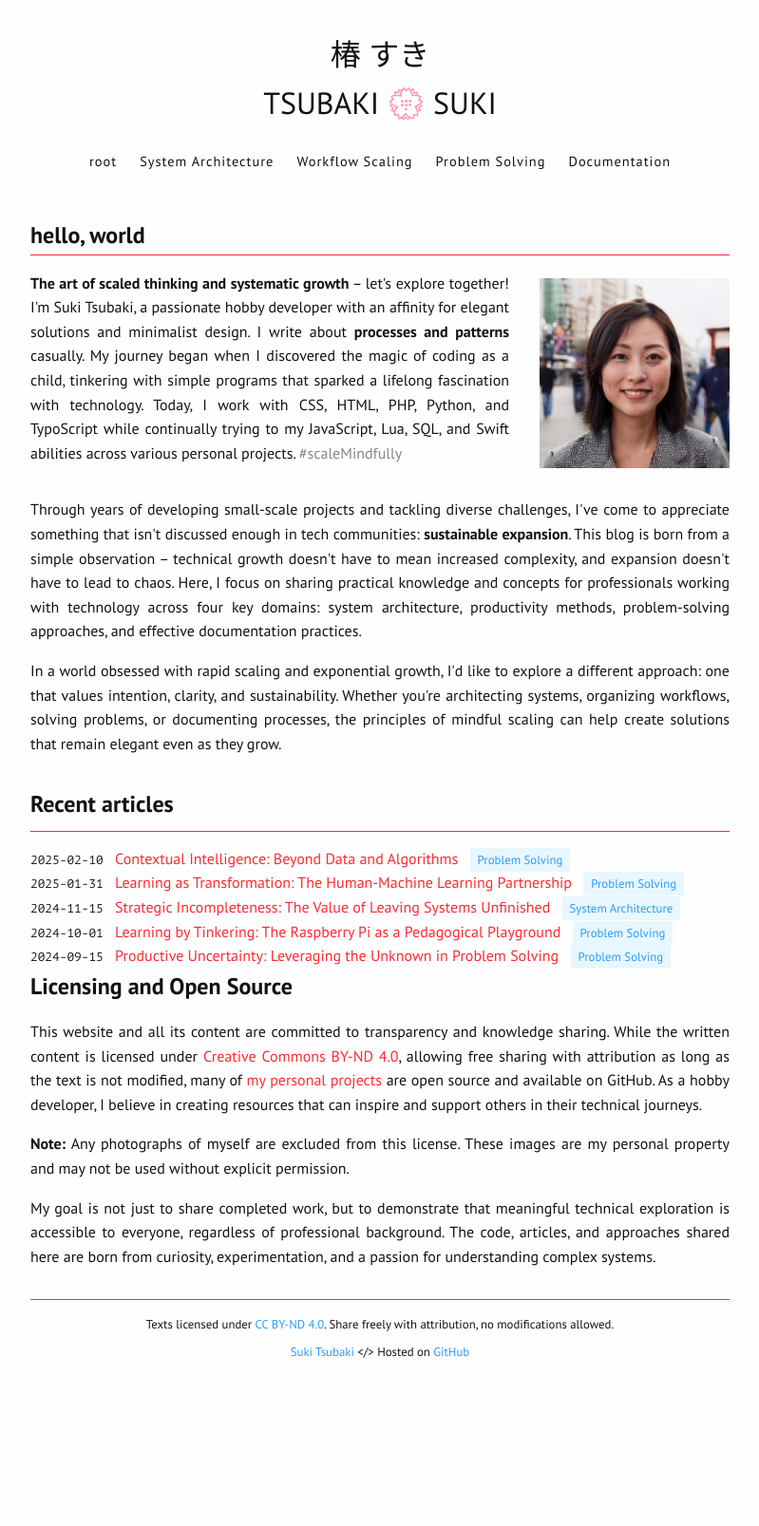
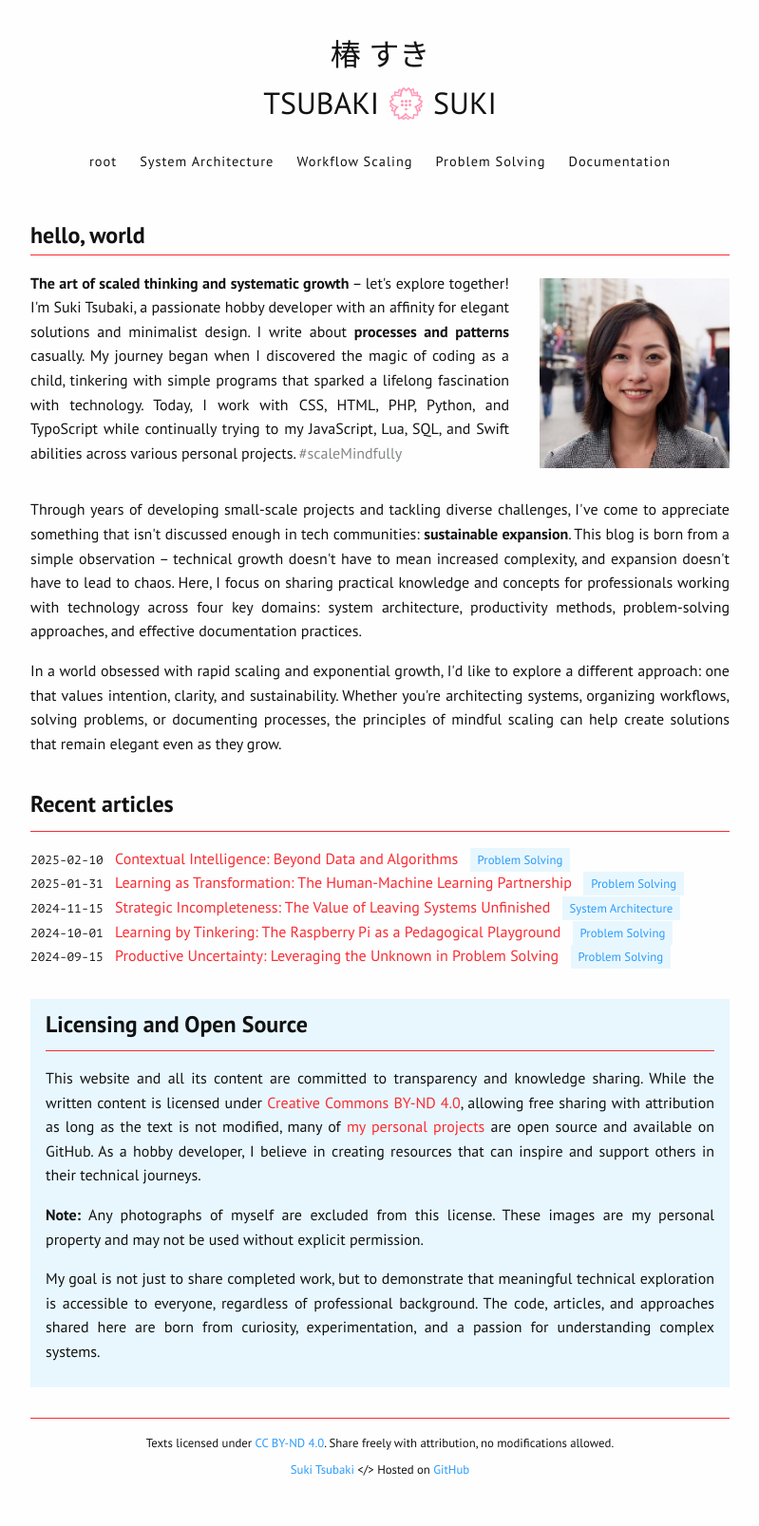
Before and after one commit to sukitsubaki/sukitsubaki.github.io, a Jekyll site: the page built from index.html, in a window 1280 px wide. Shown: the whole page at 95% size, without its empty margins (240-1039 px from the left). Built offline with Jekyll 4.4.1, drawn with Linux system fonts in a browser that asks for light colours; before the commit the page ends 1482 px from its top, so only the background shows below that.

Commit message:
add license-container; add title padding

```diff
--- a/assets/css/layouts/home.css
+++ b/assets/css/layouts/home.css
@@ -5,6 +5,7 @@
 }
 
 .home-container__title {
+    padding-left: var(--spaxing-sm);
     border-bottom: 1px solid var(--color-primary);
 }
 
@@ -42,5 +43,21 @@
 
 .latest-posts__title {
     border-bottom: 1px solid var(--color-primary);
+    padding-left: var(--spaxing-sm);
     padding-bottom: var(--spacing-xs);
 }
+
+.license-container {
+    background-color: var(--color-secondary-light);
+    padding: var(--spacing-xs) var(--spacing-sm);
+    margin-top: var(--spacing-lg);
+}
+
+.license-container__title {
+    border-bottom: 1px solid var(--color-primary);
+    padding-bottom: var(--spacing-xs);
+}
+
+.license-container__text {
+
+}
```
